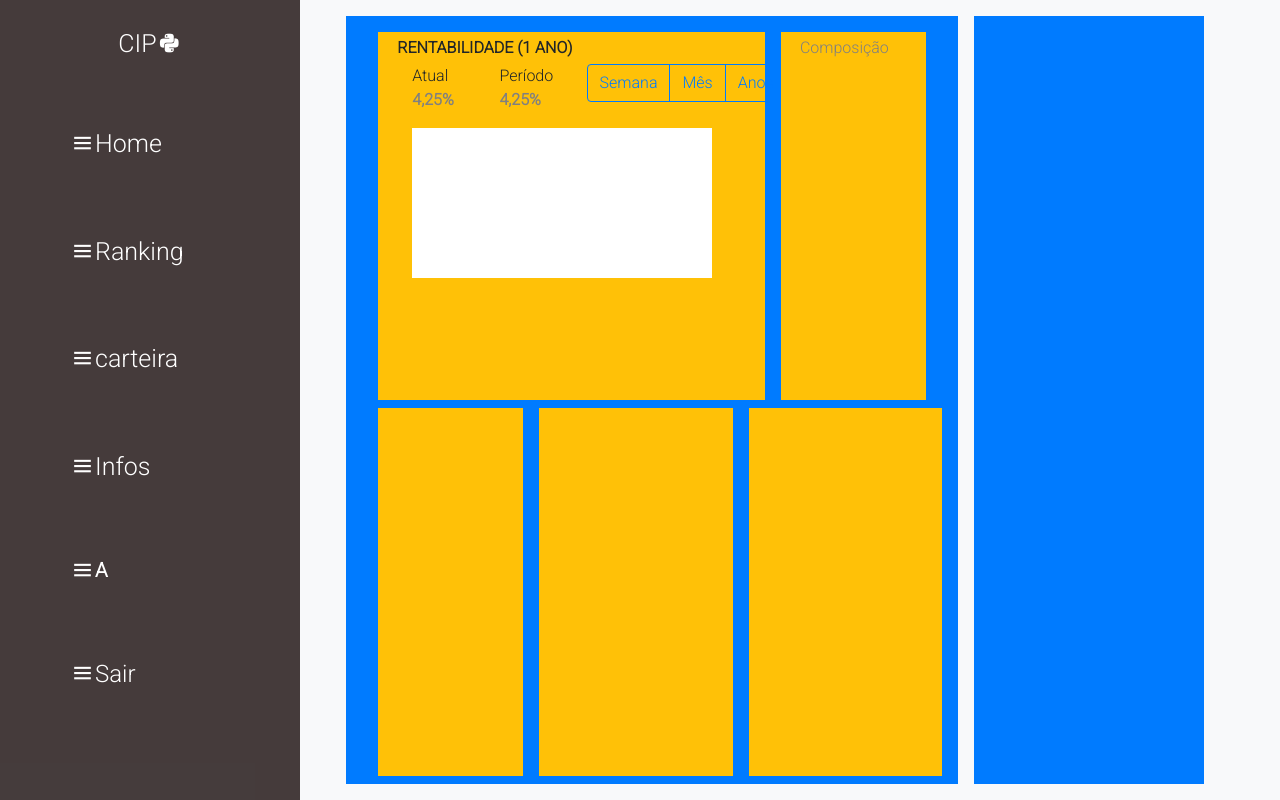
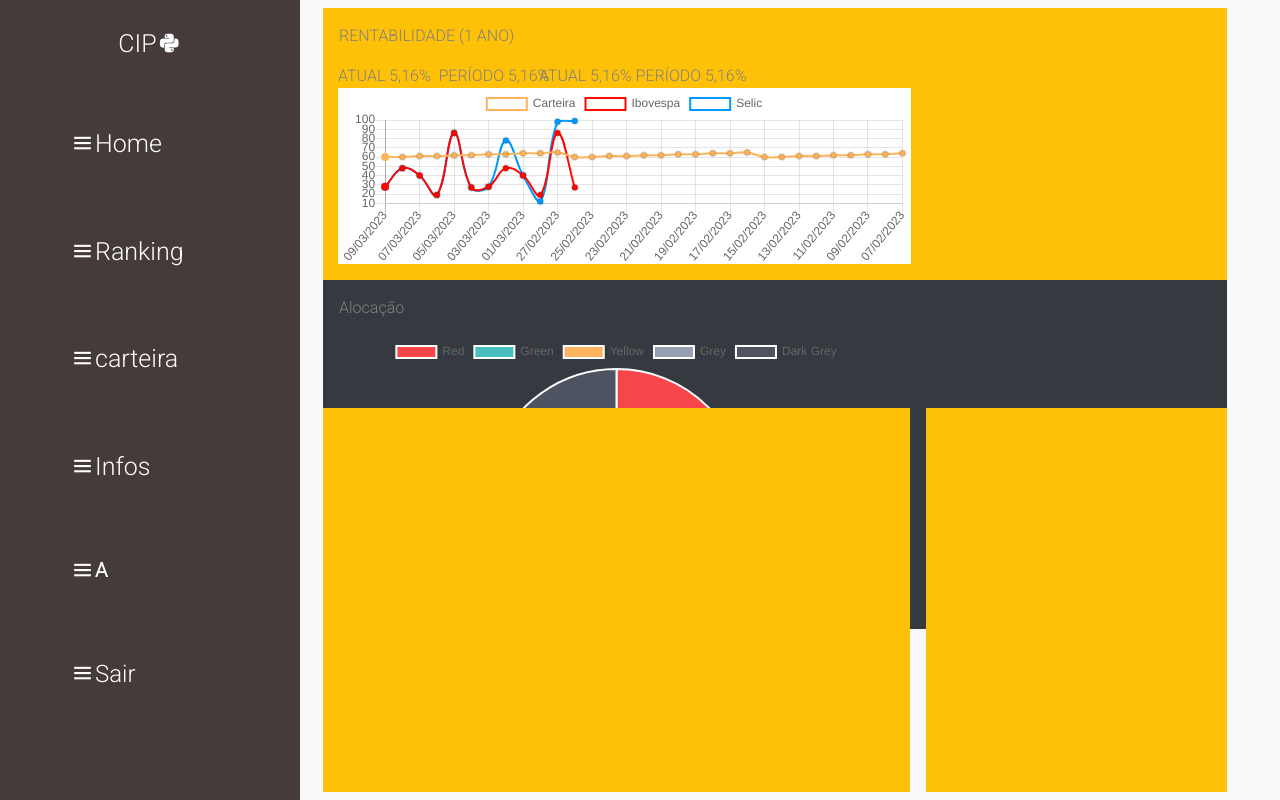
Before and after one commit to Alangdp/Cpi, a Flask app: page /carteira in a window 1280 px wide. Run offline with Flask 2, Linux system fonts and the light colour scheme; a user stored in the database is signed in; a map, chart or similar area stays blank; parts of the project's set-up code (start-up, migrations or seed data) failed here and were passed over; some libraries are stand-ins or nearby versions.

Commit message:
carteira - pr2

```diff
--- a/app/routes.py
+++ b/app/routes.py
@@ -4,8 +4,6 @@ from newsapi import NewsApiClient
 from Registro import *
 from extras import *
 from .controllers.userController import *
-import plotly
-import plotly.graph_objs as go
 
 import numpy as np
 
@@ -175,26 +173,7 @@ def routes(app):
     @app.route('/carteira', methods=['GET'])
     @app.route('/carteira/dashboard', methods=['GET'])
     def dashboard():
-
-        # Dados para o gráfico
-        x = ['2018-01-01', '2018-02-01', '2018-03-01', '2018-04-01', '2018-05-01']
-        carteira = [100, 110, 120, 125, 130]
-        ibov = [100, 105, 112, 108, 115]
-        selic = [6.75, 6.75, 6.75, 6.50, 6.50]
-
-        # Criação do gráfico
-        fig = go.Figure()
-        fig.add_trace(go.Scatter(x=x, y=carteira, mode='lines', name='Carteira'))
-        fig.add_trace(go.Scatter(x=x, y=ibov, mode='lines', name='Ibov'))
-        fig.add_trace(go.Scatter(x=x, y=selic, mode='lines', name='Selic'))
-        fig.update_layout(title='Desempenho da Carteira, Ibov e Selic ao Longo do Tempo',
-                        xaxis_title='Tempo',
-                        yaxis_title='Valor',
-                        )
-
-        # Converte o objeto gráfico em um JSON string
-        graphJSON = json.dumps(fig, cls=plotly.utils.PlotlyJSONEncoder)
-        return render_template('stockwallet.html', graphJSON=graphJSON)
+        return render_template('stockwallet.html')
 
 
 
--- a/app/static/carteiraDash/js/carteiraDash.js
+++ /dev/null
@@ -1,121 +0,0 @@
-
-const grafico = (moment) => {
-
-    function botoes(meses , semana, anos) {
-        document.addEventListener('click', e => {
-            const botao = e.target.textContent;
-            console.log(e.target)
-            console.log(botao)
-            if(botao === "Anos") {
-                select = anos.reverse();
-            }
-
-            if(botao === "Mês") {
-                meses = semana.reverse()
-                select = meses;
-            }
-
-            if(botao === "Semana") {
-                semana = semana.reverse()
-                select = semana;
-            }
-
-            const chart = document.querySelector("#lineChart");
-            const canvaClone = chart.cloneNode(true);
-            const divPai = document.querySelector('.chartjs-size-monitor')
-            divPai.appendChild(canvaClone)
-
-            renderizaGrafico()
-        })
-    }
-
-    function ehBissexto(ano) {
-        return (ano % 4 === 0 && ano % 100 !== 0) || ano % 400 === 0;
-    }
-
-
-    var dataAtual = moment.format("DD/MM/YYYY");
-    var dataInicial = moment
-
-    console.log(dataInicial)
-
-    var datasSemana = [];
-    for (var i = -7; i <= 0; i++) {
-        datasSemana.push(moment.subtract(i, 'days').format('DD/MM/YYYY'));
-    }
-
-    var datasMes = [];
-    for (var i = 0; i <= 30; i++) {
-        datasMes.push(moment.subtract(i, 'days').format('DD/MM/YYYY'));
-    }
-
-    var datasAno = [];
-    var numDias = ehBissexto(moment.year()) ? 366 : 365;
-    for (var i = 0; i < numDias; i++) {
-        datasAno.push(dataInicial.format("DD/MM/YYYY"));
-        dataInicial.subtract(1, 'day');
-    }
-
-    function renderizaGrafico(select = datasMes, data = []) {
-        const ctxL = document.getElementById("lineChart").getContext('2d');
-        const myLineChart = new Chart(ctxL, {
-            type: 'line',
-            data: {
-                labels: select,
-                datasets: [{
-                    label: "Carteira",
-                    data: [60, 60, 61, 61, 62, 62, 63, 63, 64, 64, 65, 60, 60, 61, 61, 62, 62, 63, 63, 64, 64, 65, 60, 60, 61, 61, 62, 62, 63, 63, 64, 64, 65, 60, 60, 61, 61, 62, 62, 63, 63, 64, 64, 65, 60, 60, 61, 61, 62, 62, 63, 63, 64, 64, 65, 60, 60, 61, 61, 62, 62, 63, 63, 64, 64, 65, 60, 60, 61, 61, 62, 62, 63, 63, 64, 64, 65, 60, 60, 61, 61, 62, 62, 63, 63, 64, 64, 65, 60, 60, 61, 61, 62, 62, 63, 63, 64, 64, 65],
-                    backgroundColor: ['transparent'],
-                    pointBackgroundColor: 'rgb(253,180,92',
-                    borderColor: ['rgb(253,180,92)'],
-                    borderWidth: 2
-                }, {
-                    label: "Ibovespa",
-                    data: [28, 48, 40, 19, 86, 27, 28, 48, 40, 19, 86, 27],
-                    backgroundColor: ['transparent'],
-                    pointBackgroundColor: 'rgb(255, 8, 0)',
-                    borderColor: ['rgb(255, 8, 0)'],
-                    borderWidth: 2
-                }, {
-                    label: "Selic",
-                    data: [28, 48, 40, 19, 86, 27, 28, 78, 40, 12, 98, 99],
-                    backgroundColor: ['transparent'],
-                    pointBackgroundColor: 'rgb(0, 153, 255)',
-                    borderColor: ['rgb(0, 153, 255)'],
-                    borderWidth: 2
-                }]
-            },
-            options: {
-                responsive: true,
-                tooltips: {
-                    mode: 'index',
-                    intersect: false,
-                    callbacks: {
-                        label: function(tooltipItem, data) {
-                            const label = data.labels[tooltipItem.index];
-                            label.display = true;
-                            return label;
-                        }
-                    }
-                },
-                hover: {
-                    mode: 'index',
-                    intersect: false
-                },
-                scales: {
-                    xAxes: [{
-                        ticks: {
-                            display: true
-                        }
-                    }]
-                }
-            }
-        });
-    }
-
-    let select = datasMes
-
-    renderizaGrafico(select)
-    botoes(mes = datasMes, semana = datasSemana, ano = datasAno)
-
-}
--- a/app/templates/stockwallet.html
+++ b/app/templates/stockwallet.html
@@ -12,12 +12,17 @@
 
     {% include './includes/bootstrap.html'%}
 
-    <script>
-        grafico(moment())
-    </script>
     <style>
         #lineChart {
             background: white;
+            max-height: 100% !important;
+            max-width: 100% !important;
+            width: 100%;
+
+        }
+
+        * {
+            box-sizing: border-box;
         }
 
         @media screen and (max-width: 990px) {
@@ -37,79 +42,227 @@
             display: flex;
             align-items: center;
             justify-content: center;
-            gap: 1rem;
         }
 
-        .col-6 {
-            width: 100%;
+        .d-column {
+            flex-direction: column;
         }
 
-        .rmx-50 {
-            max-width: 100% !important;
+
+        .btn-group .btn:focus,
+        .btn-group .btn:active,
+        .btn-group .btn.active {
+            background-color: #007bff;
+            box-shadow: none;
+            color: #fff;
+            border-color: #007bff;
+        }
+
+        .p-0 {
+            padding: 0 !important;
         }
 
         .gap {
             gap: 1rem !important;
         }
 
-        .btn-group .btn:focus,
-        .btn-group .btn:active,
-        .btn-group .btn.active {
-        background-color: #007bff;
-        box-shadow: none;
-        color: #fff;
-        border-color: #007bff;
+        .t-white-space {
+            white-space: nowrap;
         }
-
     </style>
 </head>
 <body>
     {% include './includes/sidebar.html'%}
 
 
-    <div class="container-fluid bg-light">
-        <div class="container-fluid p-3 h-100">
-            <div class="row h-100 w-100 d-flex-center">
-                <div class="col-8 bg-primary h-100 p-3 d-flex flex-column">
-                    <div class="col-6  h-100 bg-primary rmx-50 mb-2">
-                        <div class="row h-100">
-                            <div class="col-8 bg-warning w-100 ml-3" style="max-height: 100%;">
-                                <div class="row m-1"><strong class="text-body">RENTABILIDADE (1 ANO)</strong></div>
-                                <div class="row m-1 mb-3">
-                                    <div class="col-3 text-body">Atual <strong>4,25%</strong></div>
-                                    <div class="col-3 text-body">Período <strong>4,25%</strong></div>
-                                    <div class="col-3">
-                                        <div class="btn-group" role="group" aria-label="Exemplo de botão marcador">
-                                            <button type="button" class="btn btn-outline-primary">Semana</button>
-                                            <button type="button" class="btn btn-outline-primary">Mês</button>
-                                            <button type="button" class="btn btn-outline-primary">Anos</button>
-                                        </div>
-                                    </div>
+    <div class="container-fluid bg-light p-2">
+        <div class="col d-flex-center d-column h-100 gap">
+            <div class="col h-100">
+                <div class="row w-100 h-100 gap">
+                    <div class="col bg-warning h-100">
+                        <div class="row h-100 gap">
+                            <div class="col-8">
+
+                                <div class="row p-3">RENTABILIDADE (1 ANO)</div>
+                                <div class="row d-flex-center t-white-space">
+                                    <div class="col-2">ATUAL 5,16%</div>
+                                    <div class="col-2">PERÍODO 5,16%</div>
+                                    <div class="col">ATUAL 5,16% PERÍODO 5,16%</div>
                                 </div>
 
-                                <div class="row m-1 mb-3">
-                                    <div class="col-12 h-100" >
-                                        <canvas id="lineChart"></canvas>
+                                <div class="row h-100">
+                                    <div class="col" style="height: 75%;">
+                                        <canvas id="lineChart" style="width: 90%; height: 90%;"></canvas>
                                     </div>
                                 </div>
                             </div>
-                            <div class="col-3 bg-warning w-100 ml-3">
-                                <div class="row m-1">Composição</div>
+
+                            <div class="col bg-dark ">
+                                <div class="row p-3">Alocação</div>
+                                <div class="row">
+                                    <canvas id="pieChart"></canvas>
+
+                                </div>
                             </div>
                         </div>
+
                     </div>
-                    <div class="col-6 h-100 rmx-50">
-                        <div class="row h-100">
-                            <div class="col-3 bg-warning w-100 ml-3">
-                            </div>
-                            <div class="col-4 bg-warning w-100 ml-3"></div>
-                            <div class="col-4 bg-warning w-100 ml-3"></div>
-                        </div>
-                    </div>
+                    <div class="col-4 bg-warning h-100"></div>
                 </div>
-                <div class="col-3 bg-primary h-100 p-3"></div>
+            </div>
+
+            <div class="col h-100">
+                <div class="row w-100 h-100 gap">
+                    <div class="col bg-warning h-100"></div>
+                    <div class="col-4 bg-warning h-100"></div>
+                </div>
             </div>
         </div>
     </div>
 </body>
 </html>
+
+<script>
+    var ctxP = document.getElementById("pieChart").getContext('2d');
+    var myPieChart = new Chart(ctxP, {
+    type: 'pie',
+    data: {
+        labels: ["Red", "Green", "Yellow", "Grey", "Dark Grey"],
+        datasets: [{
+        data: [300, 50, 100, 40, 120],
+        backgroundColor: ["#F7464A", "#46BFBD", "#FDB45C", "#949FB1", "#4D5360"],
+        hoverBackgroundColor: ["#FF5A5E", "#5AD3D1", "#FFC870", "#A8B3C5", "#616774"]
+        }]
+    },
+    options: {
+        responsive: true
+    }
+    });
+</script>
+
+<script>
+
+const grafico = () => {
+
+    function botoes(meses , semana, anos) {
+        document.addEventListener('click', e => {
+            const botao = e.target.textContent;
+            console.log(e.target)
+            console.log(botao)
+            if(botao === "Anos") {
+                select = anos.reverse();
+            }
+
+            if(botao === "Mês") {
+                meses = semana.reverse()
+                select = meses;
+            }
+
+            if(botao === "Semana") {
+                semana = semana.reverse()
+                select = semana;
+            }
+
+            const chart = document.querySelector("#lineChart");
+            const canvaClone = chart.cloneNode(true);
+            const divPai = document.querySelector('.chartjs-size-monitor')
+            divPai.appendChild(canvaClone)
+
+            renderizaGrafico()
+        })
+    }
+
+    function ehBissexto(ano) {
+        return (ano % 4 === 0 && ano % 100 !== 0) || ano % 400 === 0;
+    }
+
+
+    var dataAtual = moment().format("DD/MM/YYYY");
+    var dataInicial = moment()
+
+    console.log(dataInicial)
+
+    var datasSemana = [];
+    for (var i = -7; i <= 0; i++) {
+        datasSemana.push(moment().subtract(i, 'days').format('DD/MM/YYYY'));
+    }
+
+    var datasMes = [];
+    for (var i = 0; i <= 30; i++) {
+        datasMes.push(moment().subtract(i, 'days').format('DD/MM/YYYY'));
+    }
+
+    var datasAno = [];
+    var numDias = ehBissexto(moment().year()) ? 366 : 365;
+    for (var i = 0; i < numDias; i++) {
+        datasAno.push(dataInicial.format("DD/MM/YYYY"));
+        dataInicial.subtract(1, 'day');
+    }
+
+    function renderizaGrafico(select = datasMes, data = []) {
+        const ctxL = document.getElementById("lineChart").getContext('2d');
+        ctxL.heigth = 100;
+        const myLineChart = new Chart(ctxL, {
+            type: 'line',
+            data: {
+                labels: select,
+                datasets: [{
+                    label: "Carteira",
+                    data: [60, 60, 61, 61, 62, 62, 63, 63, 64, 64, 65, 60, 60, 61, 61, 62, 62, 63, 63, 64, 64, 65, 60, 60, 61, 61, 62, 62, 63, 63, 64, 64, 65, 60, 60, 61, 61, 62, 62, 63, 63, 64, 64, 65, 60, 60, 61, 61, 62, 62, 63, 63, 64, 64, 65, 60, 60, 61, 61, 62, 62, 63, 63, 64, 64, 65, 60, 60, 61, 61, 62, 62, 63, 63, 64, 64, 65, 60, 60, 61, 61, 62, 62, 63, 63, 64, 64, 65, 60, 60, 61, 61, 62, 62, 63, 63, 64, 64, 65],
+                    backgroundColor: ['transparent'],
+                    pointBackgroundColor: 'rgb(253,180,92',
+                    borderColor: ['rgb(253,180,92)'],
+                    borderWidth: 2
+                }, {
+                    label: "Ibovespa",
+                    data: [28, 48, 40, 19, 86, 27, 28, 48, 40, 19, 86, 27],
+                    backgroundColor: ['transparent'],
+                    pointBackgroundColor: 'rgb(255, 8, 0)',
+                    borderColor: ['rgb(255, 8, 0)'],
+                    borderWidth: 2
+                }, {
+                    label: "Selic",
+                    data: [28, 48, 40, 19, 86, 27, 28, 78, 40, 12, 98, 99],
+                    backgroundColor: ['transparent'],
+                    pointBackgroundColor: 'rgb(0, 153, 255)',
+                    borderColor: ['rgb(0, 153, 255)'],
+                    borderWidth: 2
+                }]
+            },
+            options: {
+                maintainAspectRatio: false,
+                tooltips: {
+                    mode: 'index',
+                    intersect: false,
+                    callbacks: {
+                        label: function(tooltipItem, data) {
+                            const label = data.labels[tooltipItem.index];
+                            label.display = true;
+                            return label;
+                        }
+                    }
+                },
+                hover: {
+                    mode: 'index',
+                    intersect: false
+                },
+                scales: {
+                    xAxes: [{
+                        ticks: {
+                            display: true
+                        }
+                    }]
+                }
+            }
+        });
+    }
+
+    let select = datasMes
+
+    renderizaGrafico(select)
+    botoes(mes = datasMes, semana = datasSemana, ano = datasAno)
+
+}
+
+grafico()
+</script>
```
Also changed, not shown: app/json/homeVar.json (+81 -81 lines), 1 other file.
